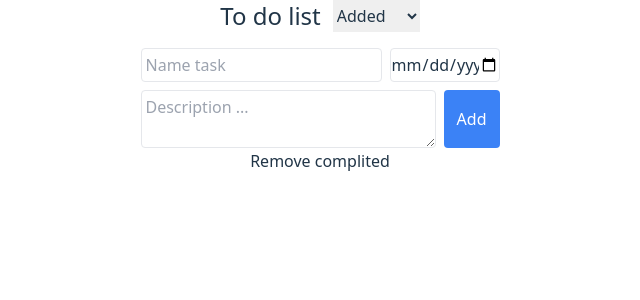
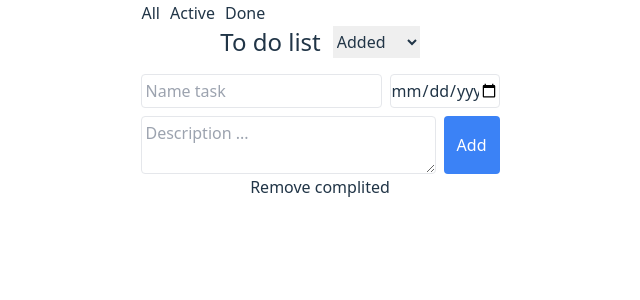
Before and after one commit to Piretr0/ToDo-List, a React (Vite) app in the folder todo-list/: page / in a window 1280 px wide. Shown: the top 300 px of the page, without its empty margins (320-960 px from the left). Built offline with nearby package versions, Linux system fonts and the light colour scheme.

Commit message:
Add Filters

```diff
--- a/todo-list/src/App.jsx
+++ b/todo-list/src/App.jsx
@@ -19,13 +19,12 @@ function App() {
   const [sortBy, setSortBy] = useState("added");
   const [isRemoving, setIsRemoving] = useState(false);
 
-
+  const [filter, setFilter] = useState("all");
 
   useEffect(()=> {
     localStorage.setItem("tasks",JSON.stringify(tasks))
   },[tasks]
   )
-
 
   const addTask = (e) => {
     e.preventDefault()
@@ -89,18 +88,42 @@ function App() {
     setTasks(prevTasks => sortTasks(prevTasks, newSort));
   };
 
+  const filteredTasks = tasks.filter(x => {
+    if (filter === "active") return !x.done;
+    if (filter === "completed") return x.done;
+    return true; // all
+  });
+  const sotredTasks = sortTasks(filteredTasks, sortBy);
 
-  return (
-    <>
-     <div>
+  const DivColsetTest = () => {
+    return (
+      <div className="colsetTest flex gap-2">
+        <button
+          className={`chip ${filter === "all" ? "active" : ""}`}
+          onClick={() => setFilter("all")}
+        >
+          All
+        </button>
+        <button
+          className={`chip ${filter === "active" ? "active" : ""}`}
+          onClick={() => setFilter("active")}
+        >
+          Active
+        </button>
+        <button
+          className={`chip ${filter === "completed" ? "active" : ""}`}
+          onClick={() => setFilter("completed")}
+        >
+          Done
+        </button>
+      </div>
+    );
+  };
+
+
+  const FormTaskAdd = ()=>{
+    return (
       <div>
-        <div className='flex flex-row justify-center mb-4'>
-        <h1 className=' text-2xl mr-3'>To do list</h1>
-        <select value={sortBy} onChange={(e) => handleSortChange(e.target.value)}>
-          <option value="added">Added</option>
-          <option value="deadline">Deadline</option>
-        </select>
-      </div>
         <form onSubmit={addTask}>
           <div className='flex mb-2 gap-2'>
             <input
@@ -129,10 +152,14 @@ function App() {
 
         </form>
       </div>
+    )
+  }
 
+  const TaskMap = ()=>{
+    return(
       <div>
         <ul className='flex flex-col'>
-          {tasks.map((x) => (
+          {sotredTasks.map((x) => (
             <li key={x.id} className='flex border p-2 rounded'>
                 {/* <div>
                   <details className='mr-2'>
@@ -217,6 +244,27 @@ function App() {
           ))}
         </ul>
       </div>
+    )
+  }
+
+
+
+
+  return (
+    <>
+     <div>
+        <DivColsetTest/>
+        <div className='flex flex-row justify-center mb-4'>
+          <h1 className=' text-2xl mr-3'>To do list</h1>
+          <select value={sortBy} onChange={(e) => handleSortChange(e.target.value)}>
+            <option value="added">Added</option>
+            <option value="deadline">Deadline</option>
+          </select>
+        </div>
+        <FormTaskAdd/>
+
+        <TaskMap/>
+
       <div>
           <button className="border rounded px-2" onClick={() => removeAllCheckedTask()}>Remove complited</button>
       </div>
```
